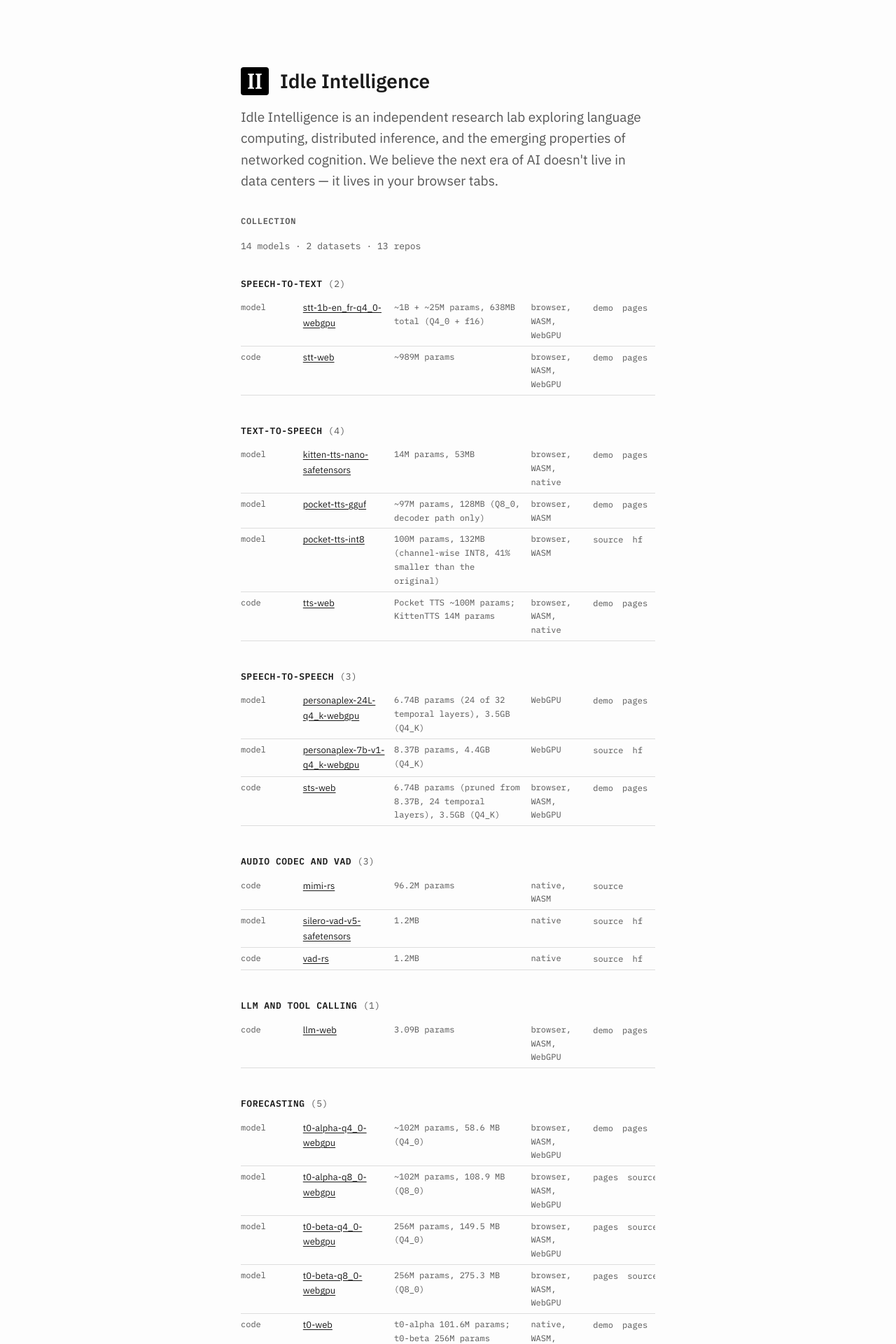
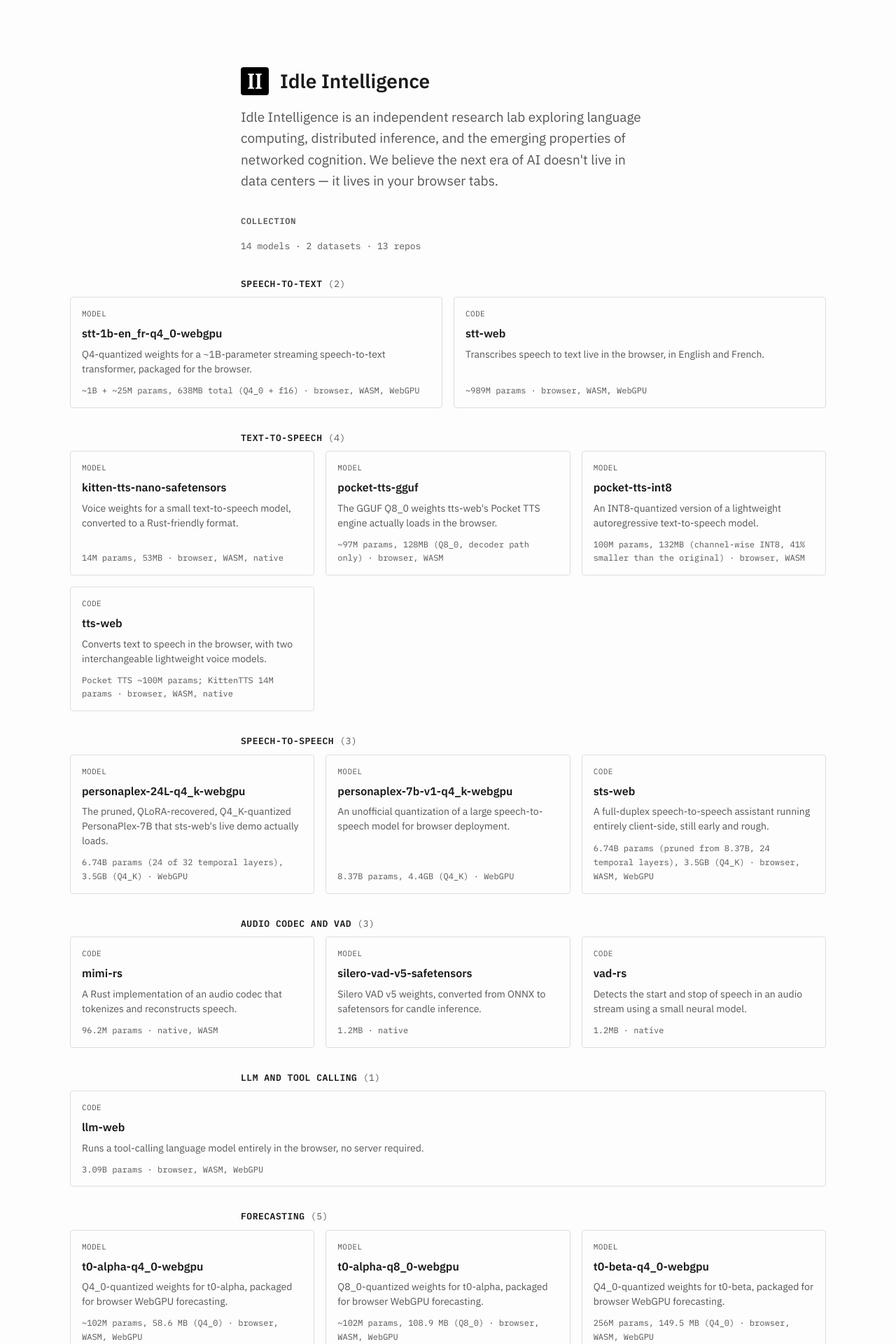
Before and after one commit to idle-intelligence/site, a Jekyll site: the page built from index.md, in a window 1280 px wide. Shown: the top 1920 px of the page at 70% size. Built offline with Jekyll 4.4.1, drawn with Linux system fonts in a browser that asks for light colours; some of the changed text lies outside the part shown.

Commit message:
collection-cards: replace catalogue table with a card grid

```diff
--- a/_includes/catalogue.html
+++ b/_includes/catalogue.html
@@ -14,29 +14,29 @@
   {% assign items = site.collection | where: "task_group", g %}
   {% if items.size > 0 %}
 <p class="group-label">{{ g }} <span class="group-count">({{ items.size }})</span></p>
-<div class="catalogue-wrap">
-<table class="catalogue">
-<colgroup>
-  <col class="cat-kind"><col class="cat-name"><col class="cat-size"><col class="cat-runs"><col class="cat-links">
-</colgroup>
-<tbody>
+<div class="cat-grid-wrap">
+<div class="cat-grid">
 {% for item in items %}
-  <tr>
-    <td class="cat-kind">{{ item.kind }}</td>
-    <td class="cat-name"><a href="{{ item.url | relative_url }}">{{ item.title }}</a></td>
-    <td class="cat-size">{% if item.model_size and item.model_size != "" %}{{ item.model_size }}{% endif %}</td>
-    <td class="cat-runs">{% if item.runs and item.runs != "" %}{{ item.runs }}{% endif %}</td>
-    <td class="cat-links">
-      {% if item.demo and item.demo != "" %}<a href="{{ item.demo }}">demo</a>{% endif %}
-      {% if item.demo_pages and item.demo_pages != "" %}<a href="{{ item.demo_pages }}">pages</a>{% endif %}
-      {% if item.repo and item.repo != "" %}<a href="https://github.com/{{ item.repo }}">source</a>{% endif %}
-      {% if item.hf and item.hf != "" %}<a href="https://huggingface.co/{{ item.hf }}">hf</a>{% endif %}
-      {% if item.dataset and item.dataset != "" %}<a href="https://huggingface.co/datasets/{{ item.dataset }}">hf</a>{% endif %}
-    </td>
-  </tr>
+  {% if item.what_is and item.what_is != "" %}
+    {% assign desc = item.what_is %}
+  {% else %}
+    {% assign sentences = item.blurb | split: ". " %}
+    {% assign desc = sentences[0] | strip | append: "." | replace: "..", "." %}
+  {% endif %}
+  {% assign facts = "" %}
+  {% if item.model_size and item.model_size != "" %}{% assign facts = item.model_size %}{% endif %}
+  {% if item.runs and item.runs != "" %}
+    {% if facts != "" %}{% assign facts = facts | append: " &middot; " %}{% endif %}
+    {% assign facts = facts | append: item.runs %}
+  {% endif %}
+  <a class="cat-card" href="{{ item.url | relative_url }}">
+    <span class="cat-card-kind">{{ item.kind }}</span>
+    <h3 class="cat-card-title">{{ item.title }}</h3>
+    <p class="cat-card-desc">{{ desc }}</p>
+    {% if facts != "" %}<p class="cat-card-facts">{{ facts }}</p>{% endif %}
+  </a>
 {% endfor %}
-</tbody>
-</table>
+</div>
 </div>
   {% endif %}
 {% endfor %}
--- a/_layouts/default.html
+++ b/_layouts/default.html
@@ -196,56 +196,73 @@
       text-transform: none;
     }
 
-    table.catalogue {
-      width: 100%;
-      table-layout: fixed;
-      border-collapse: collapse;
+    .cat-grid-wrap {
+      width: 100vw;
+      margin-left: calc(50% - 50vw);
+      margin-right: calc(50% - 50vw);
+      padding: 0 16px;
       margin-bottom: 8px;
-      font-size: 13px;
+      box-sizing: border-box;
     }
 
-    table.catalogue col.cat-kind { width: 15%; }
-    table.catalogue col.cat-name { width: 22%; }
-    table.catalogue col.cat-size { width: 33%; }
-    table.catalogue col.cat-runs { width: 15%; }
-    table.catalogue col.cat-links { width: 15%; }
-
-    table.catalogue td {
-      padding: 5px 10px 5px 0;
-      border-bottom: 1px solid var(--border);
-      vertical-align: top;
-      white-space: normal;
-      overflow-wrap: break-word;
+    .cat-grid {
+      max-width: 1080px;
+      margin: 0 auto;
+      display: grid;
+      grid-template-columns: repeat(auto-fit, minmax(280px, 1fr));
+      gap: 16px;
     }
 
-    table.catalogue td.cat-links {
-      white-space: nowrap;
+    a.cat-card {
+      display: flex;
+      flex-direction: column;
+      border: 1px solid var(--border);
+      border-radius: 4px;
+      padding: 14px 16px;
+      color: var(--text);
+      text-decoration: none;
     }
 
-    table.catalogue td.cat-links a {
-      margin-right: 10px;
+    a.cat-card:hover {
+      border-color: var(--text);
+      background: color-mix(in srgb, var(--border) 30%, transparent);
+    }
+
+    a.cat-card:focus-visible {
+      outline: 2px solid var(--text);
+      outline-offset: 2px;
+    }
+
+    .cat-card-kind {
       font-family: var(--mono);
-      font-size: 12px;
-      text-decoration: none;
+      font-size: 11px;
+      letter-spacing: 0.04em;
+      text-transform: uppercase;
       color: var(--text-secondary);
     }
 
-    table.catalogue td.cat-links a:hover {
-      color: var(--text);
-      text-decoration: underline;
+    .cat-card-title {
+      font-family: var(--sans);
+      font-size: 16px;
+      font-weight: 600;
+      margin-top: 6px;
+      margin-bottom: 6px;
     }
 
-    table.catalogue td.cat-kind,
-    table.catalogue td.cat-size,
-    table.catalogue td.cat-runs {
+    .cat-card-desc {
+      font-size: 14px;
+      line-height: 1.5;
+      color: var(--text-secondary);
+      margin-bottom: 0;
+      flex-grow: 1;
+    }
+
+    .cat-card-facts {
       font-family: var(--mono);
       font-size: 12px;
       color: var(--text-secondary);
-    }
-
-    .catalogue-wrap {
-      overflow-x: auto;
-      margin-bottom: 8px;
+      margin-top: 10px;
+      margin-bottom: 0;
     }
 
     dl.card-fields {
@@ -265,40 +282,6 @@
     dl.card-fields dd {
       margin-left: 0;
       margin-bottom: 2px;
-    }
-
-    @media (max-width: 480px) {
-      table.catalogue { table-layout: auto; font-size: 13px; }
-      table.catalogue, table.catalogue tbody, table.catalogue tr, table.catalogue td {
-        display: block;
-        width: auto;
-      }
-      table.catalogue tr {
-        padding: 6px 0;
-        border-bottom: 1px solid var(--border);
-      }
-      table.catalogue td {
-        border-bottom: none;
-        padding: 1px 0;
-      }
-      table.catalogue td.cat-kind {
-        color: var(--text-secondary);
-      }
-      table.catalogue td.cat-name {
-        font-weight: 600;
-      }
-      table.catalogue td.cat-size:empty,
-      table.catalogue td.cat-runs:empty {
-        display: none;
-      }
-      table.catalogue td.cat-size::before {
-        content: "size: ";
-        color: var(--text-secondary);
-      }
-      table.catalogue td.cat-runs::before {
-        content: "runs: ";
-        color: var(--text-secondary);
-      }
     }
 
     /* Footer */
```
